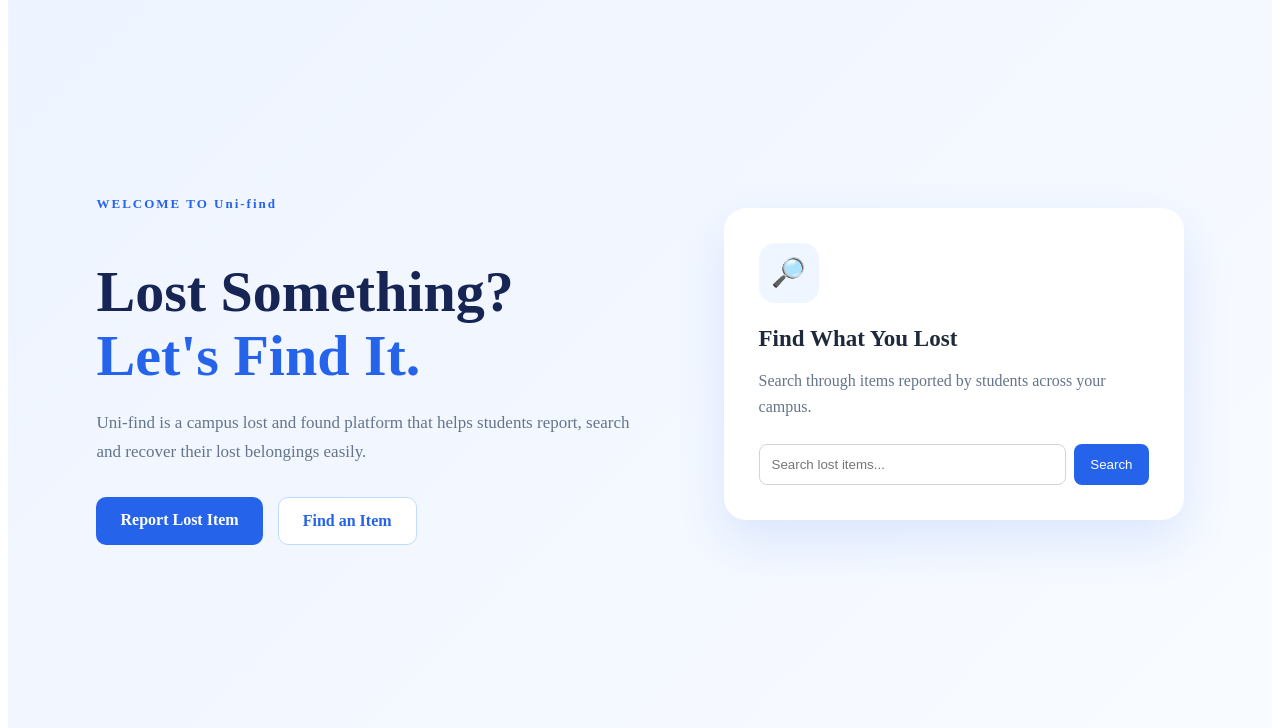
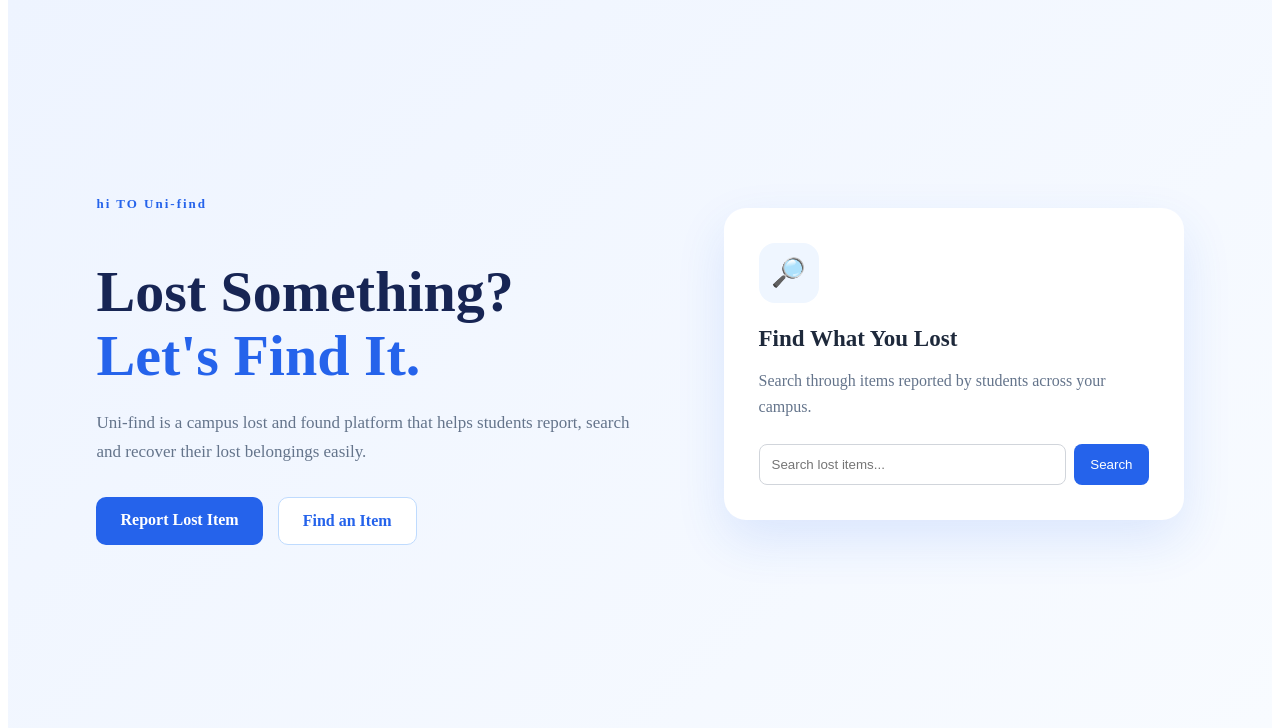
Before and after one commit to malaika-imran1/uni-find, a Django app: page / in a window 1280 px wide; the page is wider, and only the part inside the window is pictured. Shown: the part 88-816 px from the top of that part. Run offline with Django 5.2, Linux system fonts and the light colour scheme.

Commit message:
change name

```diff
--- a/campuscare/templates/malaikahomepage.html
+++ b/campuscare/templates/malaikahomepage.html
@@ -35,7 +35,7 @@
 
         <div class="hero-content">
 
-            <p class="hero-small">WELCOME TO Uni-find</p>
+            <p class="hero-small">hi TO Uni-find</p>
 
             <h1>
                 Lost Something?<br>
```
